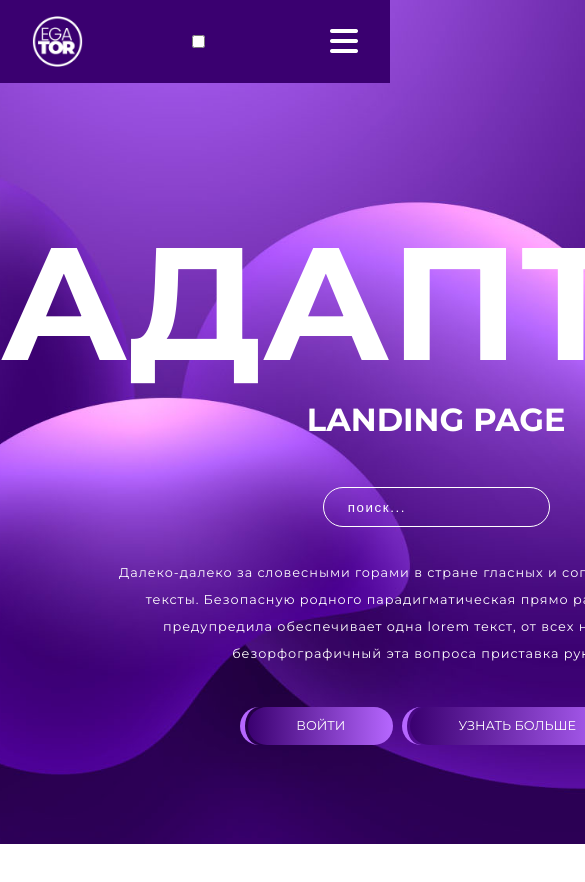
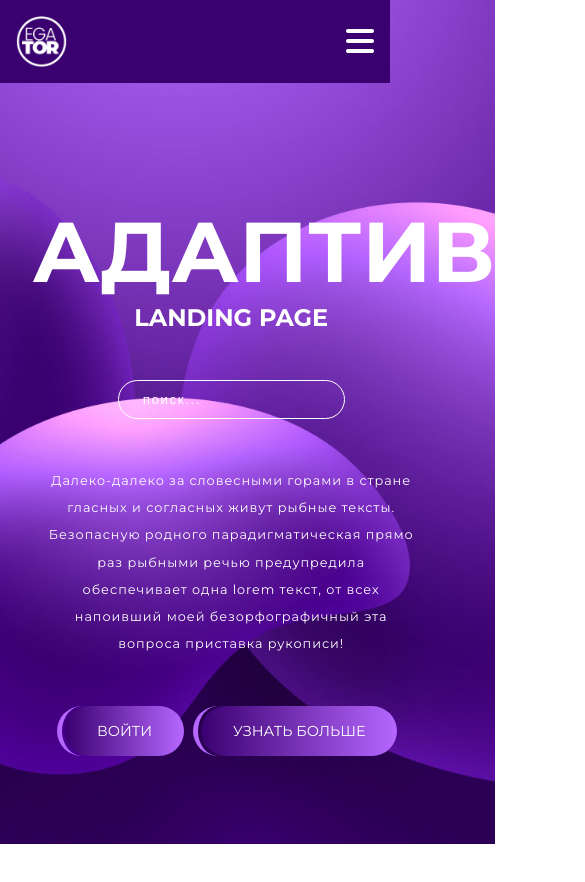
Before and after one commit to itaweb/Landing-with-HTML-and-CSS-only, a plain HTML site: page index.html in a window 390 px wide. Shown: the top 882 px of the page, 585 px wide, since content can reach past the window. Drawn offline with Linux system fonts and the light colour scheme.

Commit message:
Fin code

```diff
--- a/style.css
+++ b/style.css
@@ -23,6 +23,17 @@ body {
   overflow: hidden;
 }
 
+.container {
+  width: 86%;
+  margin: 0 auto;
+}
+
+a {
+  color: white;
+  font-size: 0.9rem;
+  text-transform: uppercase;
+}
+
 /* ========== NavBar ========== */
 
 nav {
@@ -32,11 +43,10 @@ nav {
 }
 
 nav .container {
-  width: 86%;
-  margin: 0 auto;
   display: flex;
   justify-content: space-between;
   align-items: center;
+  position: relative;
   padding: 1.5rem 0;
 }
 
@@ -44,7 +54,7 @@ nav .container img {
   width: 3.2rem;
 }
 
-nav .container #showNav,
+nav .container input,
 nav .container #toggleNav {
   display: none;
 }
@@ -55,14 +65,15 @@ nav .container ul {
 }
 
 a {
-  color: var(--color-light);
-  text-transform: uppercase;
-  font-size: 0.8rem;
   transition: all 300ms ease;
 }
 
 a:hover {
   color: var(--color-tertiary);
+}
+
+nav .container ul li a.active {
+  font-weight: 700;
 }
 
 /* ========== Header Section ========== */
@@ -76,6 +87,7 @@ section {
   color: var(--color-light);
   position: relative;
   top: 3rem;
+  left: 0;
 }
 
 section .container h1 {
@@ -136,6 +148,8 @@ section .container a::before {
   height: 100%;
   border-radius: 2rem;
   border-left: 5px solid var(--color-primary);
+  z-index: 0;
+  transition: all 300ms ease;
 }
 
 section .container a:hover {
@@ -152,7 +166,7 @@ section .container a:hover {
   /* Навигация */
   nav .container {
     width: 100%;
-    padding: 1rem;
+    padding: 1rem 0;
     background: var(--color-secondary);
   }
 
@@ -162,7 +176,6 @@ section .container a:hover {
 
   /* NavBar */
 
-  nav .container #showNav,
   nav .container #toggleNav {
     display: inline-block;
     color: var(--color-light);
@@ -192,5 +205,28 @@ section .container a:hover {
     background: var(--color-primary);
     padding: 2rem 0;
     transition: all 300ms ease;
+    cursor: pointer;
+  }
+
+  nav .container li:hover {
+    background: var(--color-tertiary);
+  }
+
+  /*Header Section*/
+
+  section .container h1 {
+    font-size: 5.3rem;
+  }
+
+  section .container h3 {
+    font-size: 1.5rem;
+  }
+
+  p {
+    padding: 1rem;
+  }
+
+  section .container a {
+    padding: 1rem 2rem;
   }
 }
```
